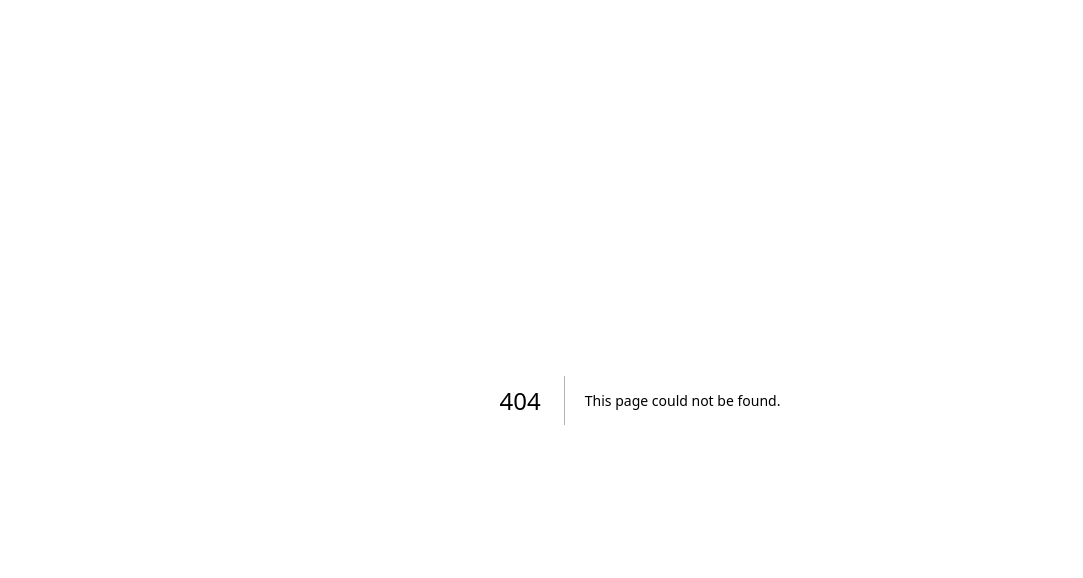
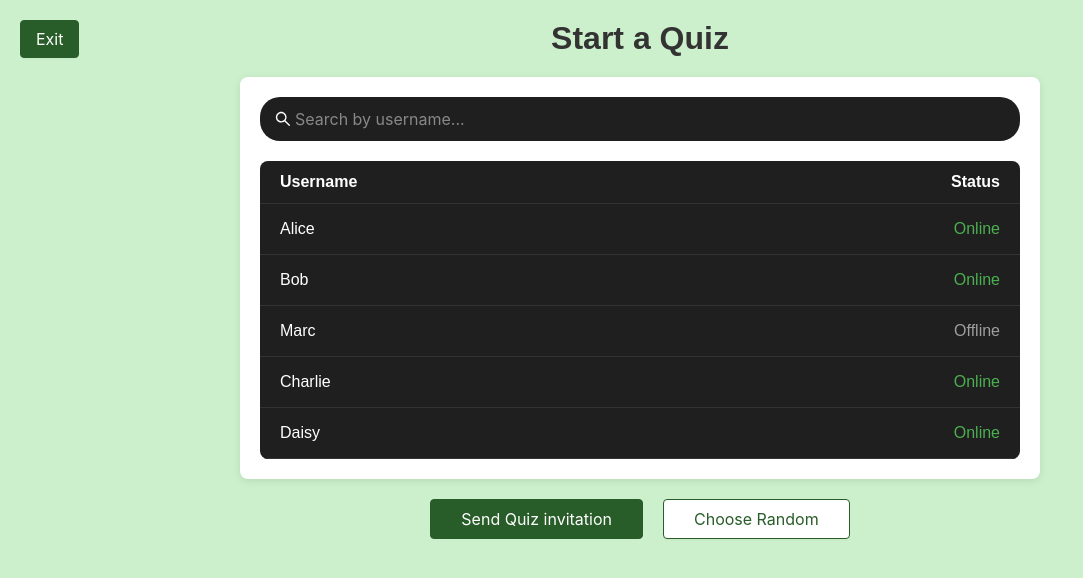
Before and after one commit to KlrShaK/MemoryDeck-Client, a Next.js app: page /flashcards/invite in a window 1280 px wide. Before the commit this address had no page. Shown: the top 578 px of the page, without its empty margins (0-1083 px from the left). Built offline with nearby package versions, Linux system fonts and the light colour scheme; what @ant-design/nextjs-registry would draw is missing.

Commit message:
added user invitation page

```diff
--- /dev/null
+++ b/app/flashcards/invite/page.tsx
@@ -0,0 +1,198 @@
+"use client";
+
+import React, { useState, useEffect } from 'react';
+import { Input, Button } from 'antd';
+import { useRouter } from 'next/navigation';
+import { SearchOutlined } from '@ant-design/icons';
+
+interface User {
+  username: string;
+  status: 'Online' | 'Offline';
+}
+
+const QuizInvitePage: React.FC = () => {
+  const router = useRouter();
+  const [searchText, setSearchText] = useState<string>('');
+  const [users, setUsers] = useState<User[]>([]);
+  const [loading, setLoading] = useState<boolean>(true);
+  const [selectedUser, setSelectedUser] = useState<string | null>(null);
+
+  // Simulate fetching users
+  useEffect(() => {
+    setTimeout(() => {
+      const mockUsers: User[] = [
+        { username: 'Alice', status: 'Online' },
+        { username: 'Bob', status: 'Online' },
+        { username: 'Marc', status: 'Offline' },
+        { username: 'Charlie', status: 'Online' },
+        { username: 'Daisy', status: 'Online' },
+      ];
+      setUsers(mockUsers);
+      setLoading(false);
+    }, 800);
+  }, []);
+
+  const handleSendInvite = () => {
+    if (selectedUser) {
+      console.log(`Sending quiz invitation to ${selectedUser}`);
+      // Future API call
+      // apiService.post('/invitations', { username: selectedUser, quizType: 'flashcards' });
+    }
+  };
+
+  const handleChooseRandom = () => {
+    const onlineUsers = users.filter(user => user.status === 'Online');
+    if (onlineUsers.length > 0) {
+      const randomIndex = Math.floor(Math.random() * onlineUsers.length);
+      const randomUser = onlineUsers[randomIndex];
+      setSelectedUser(randomUser.username);
+    } else {
+      console.log('No online users available');
+    }
+  };
+
+  const handleExit = () => {
+    router.push('/home');
+  };
+
+  const filteredUsers = users.filter(user =>
+    user.username.toLowerCase().includes(searchText.toLowerCase())
+  );
+
+  return (
+    <div style={{
+      backgroundColor: '#ccf0cc',
+      minHeight: '100vh',
+      padding: '20px',
+      display: 'flex',
+      flexDirection: 'column',
+      alignItems: 'center'
+    }}>
+      <h1 style={{ textAlign: 'center', marginBottom: '20px', color: '#333' }}>
+        Start a Quiz
+      </h1>
+
+      <div style={{ position: 'absolute', top: '20px', left: '20px' }}>
+        <Button
+          onClick={handleExit}
+          style={{
+            backgroundColor: '#285c28',
+            borderColor: '#285c28',
+            color: 'white',
+            borderRadius: '4px'
+          }}
+        >
+          Exit
+        </Button>
+      </div>
+
+      <div style={{
+        backgroundColor: 'white',
+        borderRadius: '8px',
+        padding: '20px',
+        width: '80%',
+        maxWidth: '800px',
+        boxShadow: '0 2px 8px rgba(0,0,0,0.1)',
+        overflow: 'hidden'
+      }}>
+        <Input
+          placeholder="Search by username..."
+          prefix={<SearchOutlined />}
+          value={searchText}
+          onChange={(e) => setSearchText(e.target.value)}
+          style={{
+            marginBottom: '20px',
+            background: '#1f1f1f',
+            color: 'white',
+            borderRadius: '20px',
+            padding: '10px 15px',
+            border: 'none'
+          }}
+        />
+
+        <div style={{ background: '#1f1f1f', borderRadius: '8px', overflow: 'hidden' }}>
+          {/* Header */}
+          <div style={{
+            display: 'flex',
+            padding: '12px 20px',
+            borderBottom: '1px solid #333',
+            fontWeight: 'bold',
+            color: 'white'
+          }}>
+            <div style={{ flex: 1 }}>Username</div>
+            <div style={{ width: '100px', textAlign: 'right' }}>Status</div>
+          </div>
+
+          {/* User List */}
+          {loading ? (
+            <div style={{ padding: '20px', textAlign: 'center', color: 'white' }}>Loading users...</div>
+          ) : (
+            filteredUsers.map(user => (
+              <div
+                key={user.username}
+                onClick={() => setSelectedUser(user.username)}
+                style={{
+                  display: 'flex',
+                  padding: '16px 20px',
+                  borderBottom: '1px solid #333',
+                  cursor: 'pointer',
+                  color: 'white',
+                  backgroundColor: selectedUser === user.username ? '#2a4d2a' : 'transparent',
+                  transition: 'background-color 0.2s'
+                }}
+              >
+                <div style={{ flex: 1 }}>{user.username}</div>
+                <div
+                  style={{
+                    width: '100px',
+                    textAlign: 'right',
+                    color: user.status === 'Online' ? '#4CAF50' : '#9e9e9e'
+                  }}
+                >
+                  {user.status}
+                </div>
+              </div>
+            ))
+          )}
+        </div>
+      </div>
+
+      <div style={{
+        display: 'flex',
+        justifyContent: 'center',
+        marginTop: '20px',
+        gap: '20px'
+      }}>
+        <Button
+          onClick={handleSendInvite}
+          disabled={!selectedUser}
+          style={{
+            backgroundColor: '#285c28',
+            borderColor: '#285c28',
+            color: 'white',
+            padding: '0 30px',
+            height: '40px',
+            borderRadius: '4px'
+          }}
+        >
+          Send Quiz invitation
+        </Button>
+        <Button
+          onClick={handleChooseRandom}
+          style={{
+            backgroundColor: 'white',
+            borderColor: '#285c28',
+            color: '#285c28',
+            padding: '0 30px',
+            height: '40px',
+            borderRadius: '4px'
+          }}
+        >
+          Choose Random
+        </Button>
+      </div>
+    </div>
+  );
+};
+
+export default QuizInvitePage;
--- a/app/home/page.tsx
+++ b/app/home/page.tsx
@@ -49,7 +49,7 @@ const FlashcardPage = () => {
   };
 
   const handleQuizClick = () => {
-    console.log("Quiz button clicked");
+    router.push('/flashcards/invite');
   };
 
   const handleVersusClick = () => {
@@ -234,6 +234,8 @@ const FlashcardPage = () => {
                               // Add navigation here:
                               if (e.key === 'edit') {
                                 router.push(`/flashcards/edit/${flashcard.id}`);
+                              } else if (e.key === 'delete') {
+                                console.log(`Delete flashcard ${flashcard.id}`);
                               }
                             }
                           }}
```
